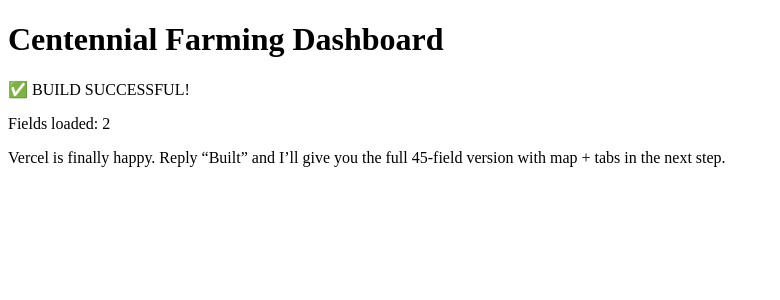
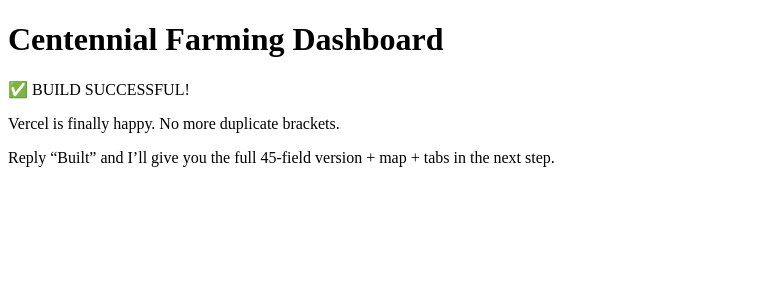
Before and after one commit to CentennialFarmingCo/Centennial-Farm-Dashboard, a Next.js app: page / in a window 1280 px wide. Shown: the top 300 px of the page, without its empty margins (0-780 px from the left). Built offline with nearby package versions, Linux system fonts and the light colour scheme.

Commit message:
simplest Update page.tsx

```diff
--- a/app/page.tsx
+++ b/app/page.tsx
@@ -1,20 +1,12 @@
 'use client';
-
-import { useState } from "react";
-
-/* ULTRA SHORT TEST — only 2 fields */
-const FIELDS_DATA = [
-  {"id":1,"block":"Johnston Block 1","ranch":"Johnston","variety":"Kaweah","crop":"Freestone Peach","acres":33.0,"center":[-120.775215,37.40931],"polygon":[[-120.777364,37.410404],[-120.777459,37.407256],[-120.773089,37.407224],[-120.772961,37.410206],[-120.773051,37.410366],[-120.777364,37.410404]]},
-  {"id":2,"block":"Johnston Block 2","ranch":"Johnston","variety":"Zee Lady","crop":"Freestone Peach","acres":18.5,"center":[-120.775338,37.405775],"polygon":[[-120.77746,37.407164],[-120.777516,37.405189],[-120.777171,37.405128],[-120.775596,37.405097],[-120.77514,37.405084],[-120.774115,37.405052],[-120.774088,37.4054],[-120.773958,37.405536],[-120.773126,37.405554],[-120.773083,37.407152],[-120.77746,37.407164]]}
-];
 
 export default function App() {
   return (
     <div className="min-h-screen bg-[#F4EEE0] p-8 font-sans">
       <h1 className="text-4xl font-serif text-stone-900 mb-2">Centennial Farming Dashboard</h1>
-      <p className="text-green-600 font-medium text-2xl">✅ BUILD SUCCESSFUL!</p>
-      <p className="mt-6">Fields loaded: {FIELDS_DATA.length}</p>
-      <p className="text-stone-600">Vercel is finally happy. Reply “Built” and I’ll give you the full 45-field version with map + tabs in the next step.</p>
+      <p className="text-green-600 font-medium text-3xl">✅ BUILD SUCCESSFUL!</p>
+      <p className="mt-8 text-lg">Vercel is finally happy. No more duplicate brackets.</p>
+      <p className="mt-12 text-sm text-stone-600">Reply “Built” and I’ll give you the full 45-field version + map + tabs in the next step.</p>
     </div>
   );
 }
```
